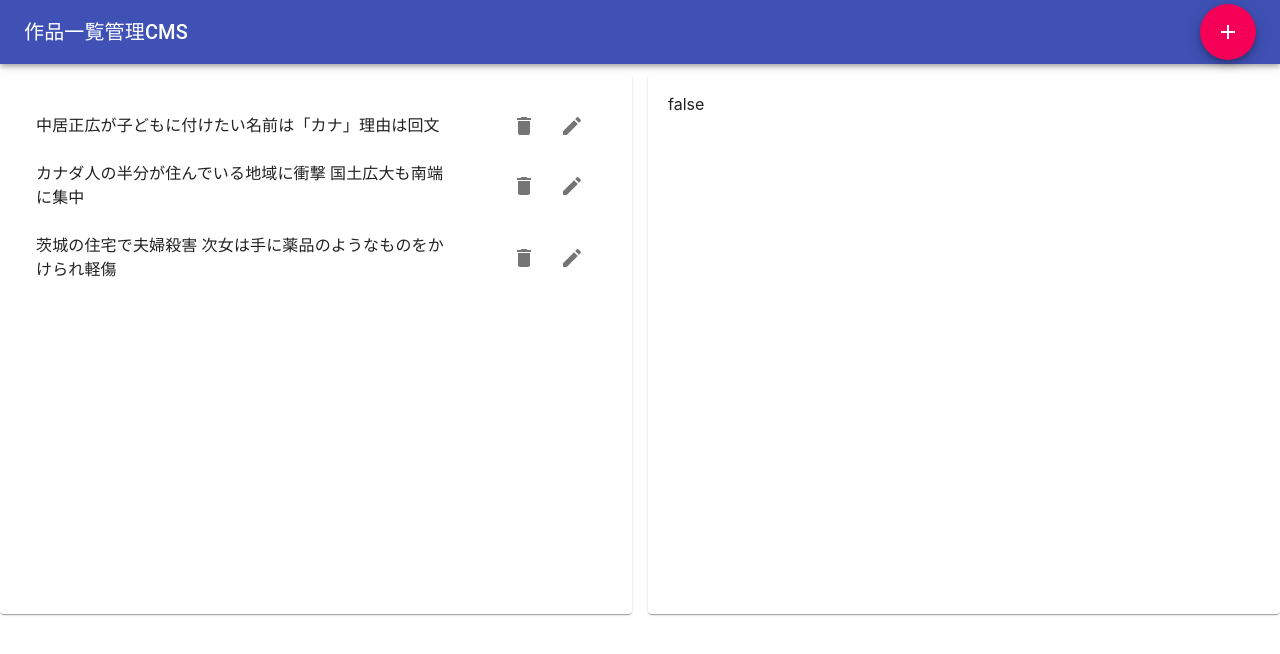
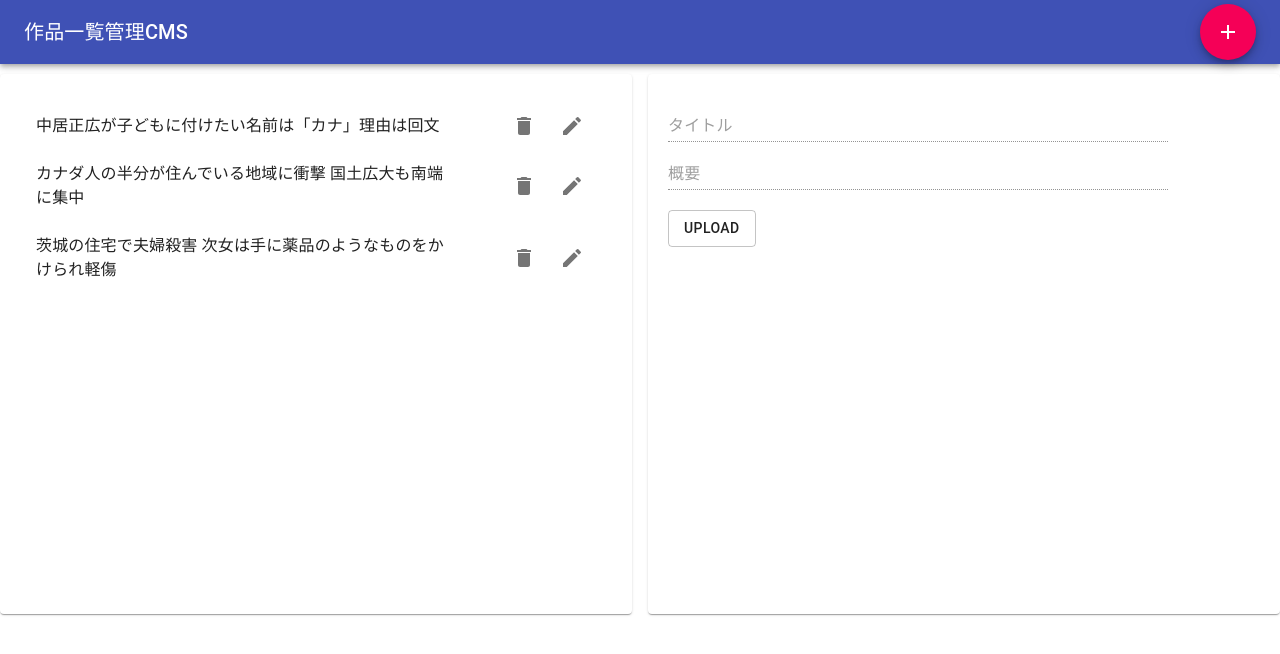
Before and after one commit to kensukegoto/react__cms, a React (Create React App) app: page / in a window 1280 px wide. Shown: the top 654 px of the page. Built offline with nearby package versions, Linux system fonts and the light colour scheme.

Commit message:
(dev)   セレクトで編集不可のフォーム＆サムネの新規登録とプレビューが出来る（登録済みのプレビューは未実装）

```diff
--- a/src/components/Form.js
+++ b/src/components/Form.js
@@ -16,25 +16,35 @@ import {
 import AppContext from '../contexts/AppContext'
 
 
-const Form = ({ setOpen = null,id = null }) => {
+const Form = ({ setOpen = null,id = null,editMode = null }) => {
 
+  const edit = editMode
 
-  const edit = id ? true : false
+   // 0 create 1 edit 2 select
+  const mode = (editMode === true) ? 1 : (editMode === null ) ? 0 : 2
 
   const useStyles = makeStyles(theme => ({
     FormControl: {
       width: 500
     },
+    hide:{
+      display: 'none'
+    },
     Submit: {
       display: 'block',
       margin: '0 auto'
+    },
+    Preview: {
+      width: '150px'
     }
   }))
 
   const {　works, dispatch　} = useContext(AppContext)
 
   const [ state, setState ] = useState(getInitState())
+  const [ tmb, setTmb  ] = useState(null)
 
+  // idかworksの変更があれば再レンダリング
   useEffect(()=>{
     setState(getInitState())
   },[id,works])
@@ -43,7 +53,7 @@ const Form = ({ setOpen = null,id = null }) => {
     const work = works.filter(work => id === work.id)
     return work.length === 0 ? {
       title: '',
-      descritption: '',
+      description: '',
       points: []
     } : work[0]
   }
@@ -51,7 +61,19 @@ const Form = ({ setOpen = null,id = null }) => {
 
   const classes = useStyles()
 
-  const onSubmit = (edit) => {
+  const review = e => {
+    const files = e.target.files;
+    const file = files[0];
+    const reader = new FileReader();
+    reader.onload = e => {
+      setTmb(e.target.result);
+    };
+    reader.readAsDataURL(file);
+  }
+
+  const onSubmit = (mode) => {
+
+    const edit = mode === 1 ? true : false
 
     // pointsの空文字チェック
     const points = state.points.reduce((acc,point)=>{
@@ -91,6 +113,7 @@ const Form = ({ setOpen = null,id = null }) => {
         fullWidth
         onChange={e=>setState({...state, title :e.target.value})}
         value={state.title}
+        disabled={mode===2}
       />
       <TextField
         label="概要"
@@ -99,6 +122,7 @@ const Form = ({ setOpen = null,id = null }) => {
         multiline
         onChange={e=>setState({...state, description :e.target.value})}
         value={state.description}
+        disabled={mode===2}
       />
       {state.points.map((point,idx)=>{
         return (
@@ -112,36 +136,61 @@ const Form = ({ setOpen = null,id = null }) => {
               setState({...state, points})
              }}
             value={point}
+            disabled={mode===2}
           />
         )
       })}
       <Button
         variant="outlined"
         onClick={()=>setState({...state, points: [...state.points,""]})}
+        className={mode===2?classes.hide:''}
       >
         追加
       </Button>
-
       <br/>
       <br/>
-      {!edit?
+      <input
+        accept="image/*"
+        className={classes.hide}
+        id="outlined-button-file"
+        multiple
+        type="file"
+        onChange={e=>{
+          review(e)
+        }}
+      />
+      <label htmlFor="outlined-button-file">
+        <Button variant="outlined" component="span">
+          Upload
+        </Button>
+      </label>
+      {!tmb?""
+      :<img src={tmb} alt="プレビュー画像" className={classes.Preview} />
+      }
+      <br/>
+      <br/>
+    {
+    mode===0?
       <Button
         className={classes.Submit}
         variant="contained"
         color='primary'
-        onClick={()=>onSubmit(edit)}
+        onClick={()=>onSubmit(mode)}
       >
         登録
       </Button>
       :
+    mode===1?
       <Button
       className={classes.Submit}
       variant="contained"
       color='primary'
-      onClick={()=>onSubmit(edit)}
+      onClick={()=>onSubmit(mode)}
       >
         更新
       </Button>
+      :
+      null
     }
 
     </form>
--- a/src/components/Lists.js
+++ b/src/components/Lists.js
@@ -38,7 +38,9 @@ const  Lists = () => {
   const [id,setId]= useState(0)
   const [editMode,setMode]= useState(false)
 
-  const onSelect = () => {
+  const onSelect = (id) => {
+
+    setId(id)
     setMode(false)
   }
 
@@ -82,12 +84,9 @@ const  Lists = () => {
           </Paper>
         </Grid>
         <Grid item sm>
-          {editMode ?
-            <Paper className={classes.paper}>
-              <Form id={id}/>
-            </Paper>
-            :<Paper className={classes.paper}>{editMode?"true":"false"}</Paper>
-          }
+          <Paper className={classes.paper}>
+            <Form id={id} editMode={editMode} />
+          </Paper>
         </Grid>
       </Grid>
     </>
```
